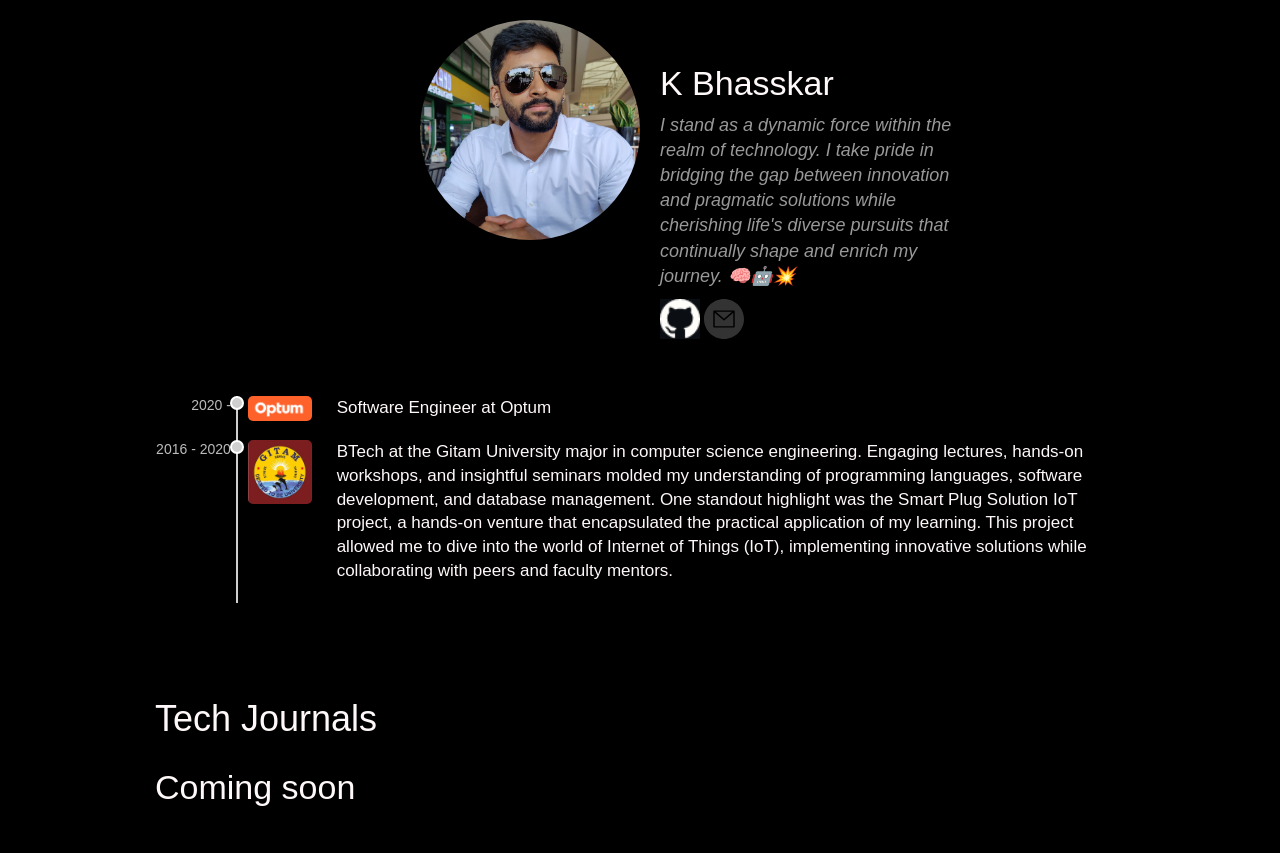
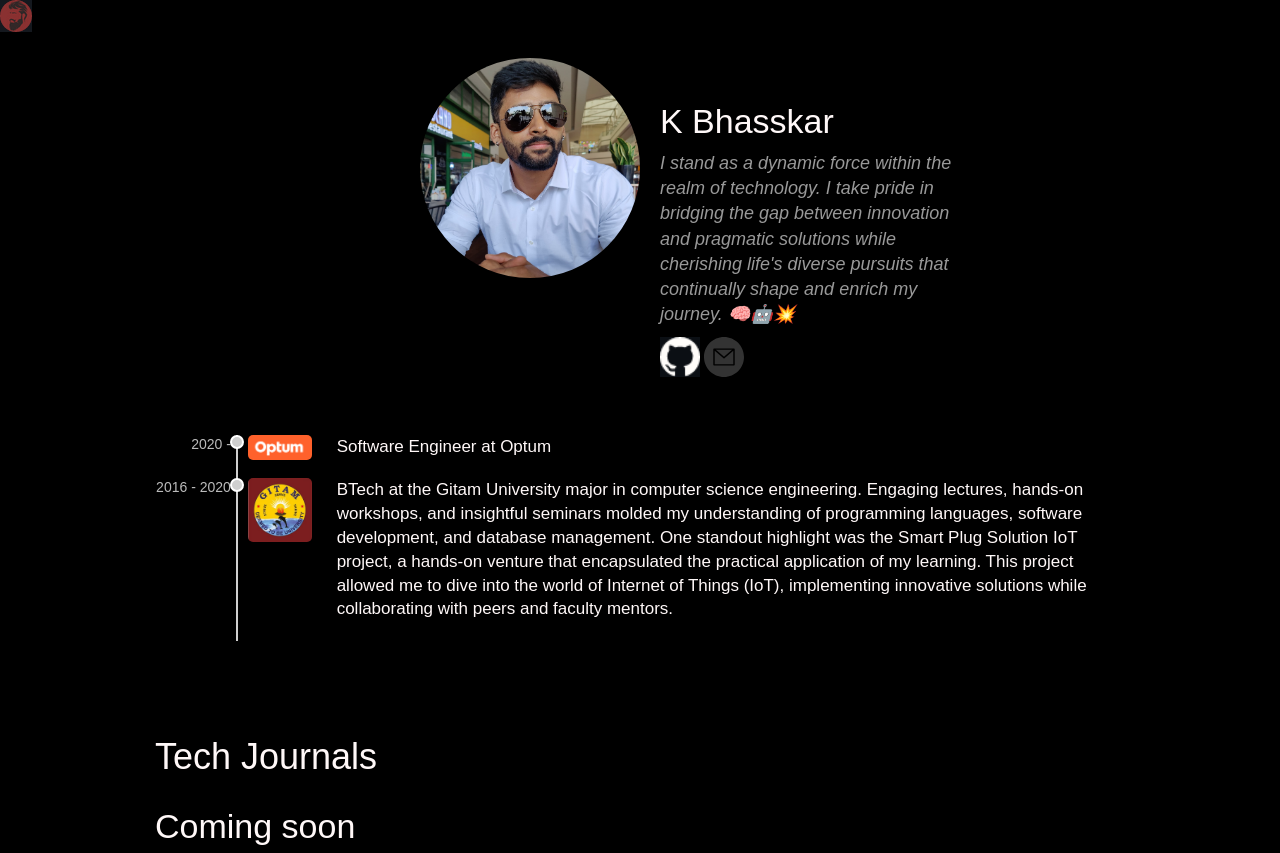
Before and after one commit to Codzaniac/bhasskar, a plain HTML site: page index.html in a window 1280 px wide. Shown: the top 853 px of the page. Drawn offline with Linux system fonts and the light colour scheme.

Commit message:
test logo

```diff
--- a/index.html
+++ b/index.html
@@ -9,7 +9,7 @@
 </head>
 
 <body>
-
+    <img src="assets/logo.png" class="ppic"/>
     <!-- idea: have a javascript animated loss function converging in the header? :p -->
     <div id="dhead" class="container">
         <div class="row">
```
Also changed, not shown: assets/logo.png (added).
